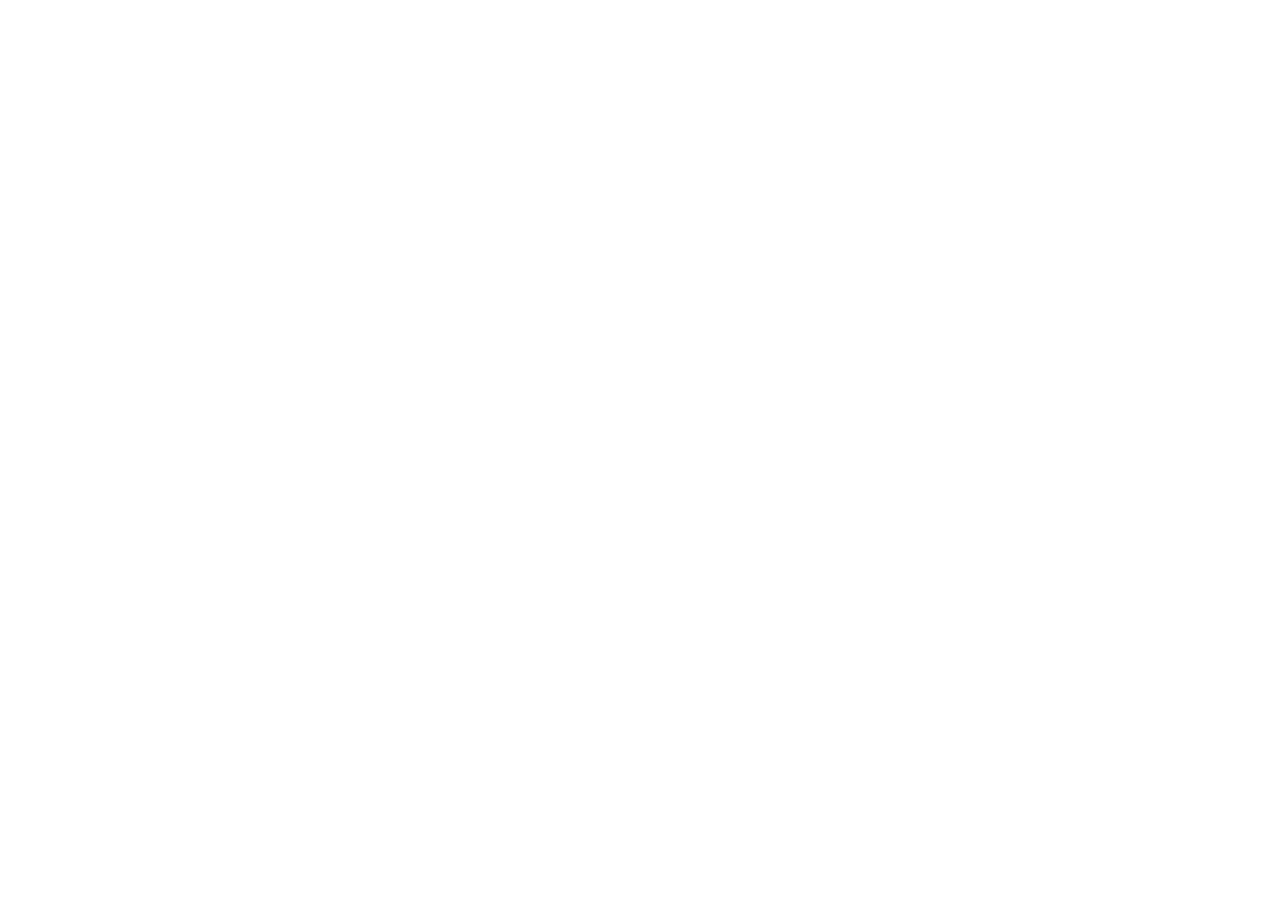
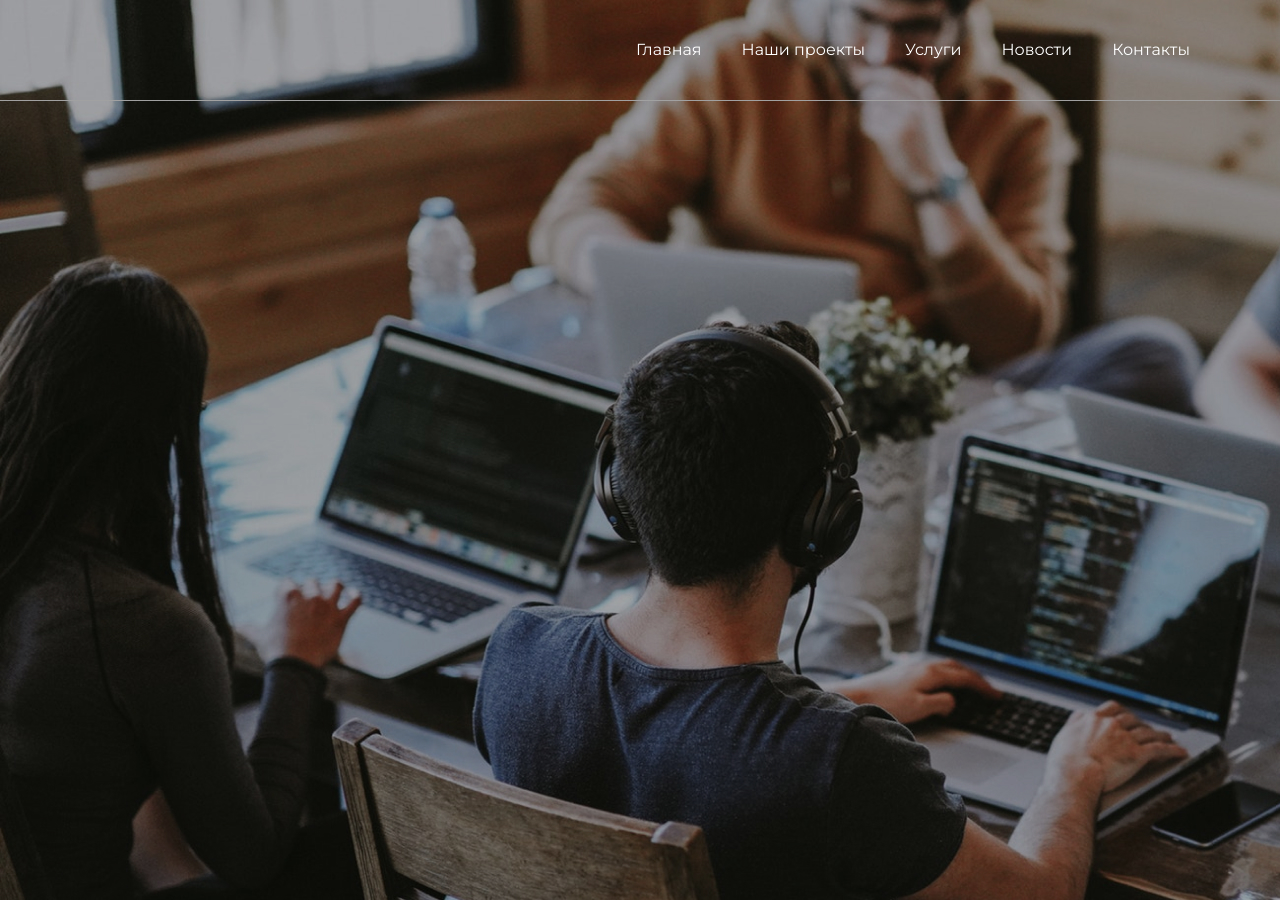
Before and after one commit to elenagronskaya/itshatle-theloop, a plain HTML site: page project2/index.html in a window 1280 px wide. Before the commit the page ends 800 px from the top, so only its background shows below. Drawn offline with Linux system fonts and the light colour scheme.

Commit message:
first changes for new project

```diff
--- a/project2/index.html
+++ b/project2/index.html
@@ -5,11 +5,38 @@
   <meta charset="utf-8">
   <title>Проект №2</title>
   <Link rel="stylesheet" href="styles.css">
-    <link href="https://fonts.googleapis.com/css2?family=Roboto:ital,wght@0,300;0,400;0,700;1,300&display=swap" rel="stylesheet">
+    <link href="https://fonts.googleapis.com/css2?family=Montserrat:wght@400;600;700&display=swap" rel="stylesheet">
     <link rel="stylesheet" href="https://pro.fontawesome.com/releases/v5.10.0/css/all.css" integrity="sha384-AYmEC3Yw5cVb3ZcuHtOA93w35dYTsvhLPVnYs9eStHfGJvOvKxVfELGroGkvsg+p" crossorigin="anonymous"/>
-
 </head>
 <body>
+ <header class="header-wrapper">
+  <nav class="header-navigation">
+    <div class="container">
+      <div class="navigation-wrapper">
+        <div class="navigation-item">
+            <a href="#">Главная</a>
+        </div>
+        <div class="navigation-item">
+            <a href="#">Наши проекты</a>
+        </div>
+        <div class="navigation-item">
+            <a href="#">Услуги</a>
+        </div>
+        <div class="navigation-item">
+            <a href="#">Новости</a>
+        </div>
+        <div class="navigation-item">
+            <a href="#">Контакты</a>
+        </div>
+      </div>
+    </div>
+  </nav>
+  <div class="header-content"></div>
+
+ </header>
+
+
+
 
 </body>
 </html>
--- a/project2/styles.css
+++ b/project2/styles.css
@@ -1,4 +1,57 @@
 
 body {
+    margin: 0;
+    padding: 0;
+    background-color:#F6F6F8 ;
+    font-family: 'Montserrat', sans-serif;
 
 }
+header {
+    margin: o auto;
+}
+
+.header-wrapper {
+    max-width: 1290px;
+    background: #fff url('./Images/Rectangle.jpg')  ;
+    min-height: 900px;
+}
+
+.header-navigation {
+    border-bottom: 1px solid #A1A1A1;
+}
+.navigation-wrapper {
+    display: flex;
+    align-items: stretch;
+    height: 100px;
+    justify-content: flex-end;
+}
+
+.navigation-item {
+    margin: 0 0 0 40px;
+    display: flex;
+    align-items: stretch;
+    box-sizing: border-box;
+}
+
+.navigation-item a:hover {
+    border-bottom: 2px solid #fff;
+    background-color: rgba(255, 255, 255, 0,1);
+}
+
+.navigation-item a {
+    line-height: 100px;
+    font-size: 16px;
+    font-weight: 500px;
+    color: #ffffff;
+    text-decoration: none;
+}
+
+.navigation-item:first-child {
+    margin: 0;
+}
+
+.container {
+    max-width: 1100px;
+    margin: 0 auto;
+    /* background-color: rgb(255,255,255,0.65); */
+}
```
Also changed, not shown: project2/Images/Rectangle.jpg (added), 1 other file.
